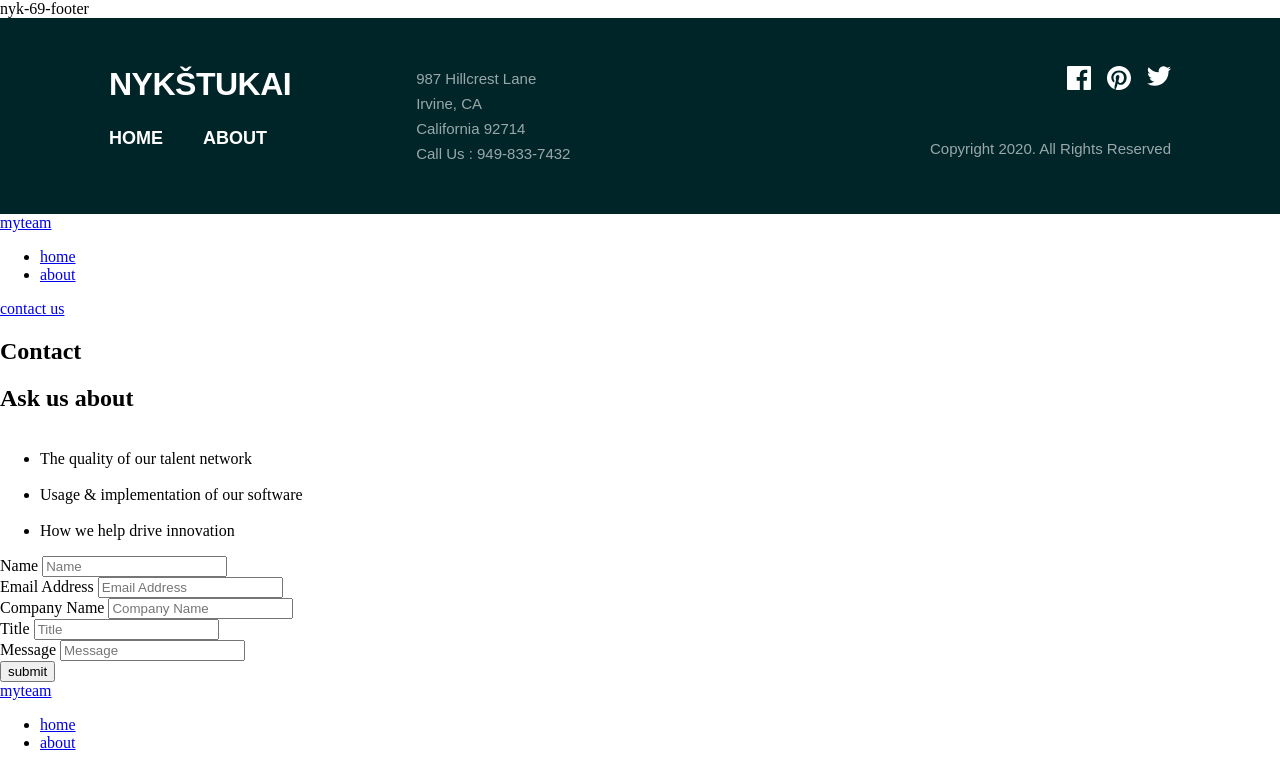
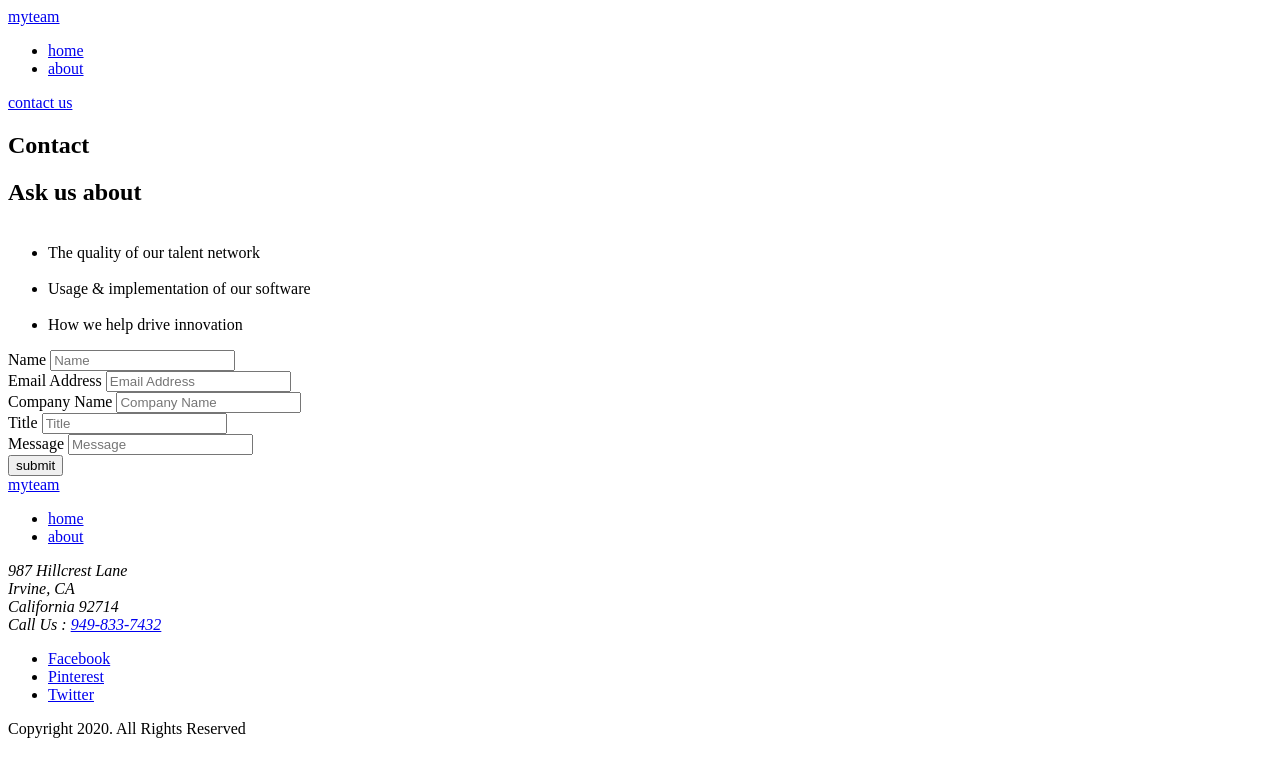
Before and after one commit to sebernardas/nykstukai-website, a plain HTML site: page index.html in a window 1280 px wide. Shown: the top 765 px of the page. Drawn offline with Linux system fonts and the light colour scheme.

Commit message:
Revert "Nyk 69 footer"

```diff
--- a/css/global.css
+++ /dev/null
@@ -1,88 +0,0 @@
-.footer {
-  background-color: #002529;
-  color: #ffffff;
-  padding: 48px 0;
-  font-family: sans-serif;
-}
-
-.footer-container {
-  max-width: 1110px;
-  width: 100%;
-  margin: 0 auto;
-  padding: 0 24px;
-  display: flex;
-  justify-content: space-between;
-  align-items: flex-start;
-  box-sizing: border-box;
-}
-.footer-brand {
-  display: flex;
-  flex-direction: column;
-  gap: 25px;
-}
-
-.footer-logo {
-  color: #ffffff;
-  font-size: 32px;
-  font-weight: 700;
-  text-decoration: none;
-  letter-spacing: -0.5px;
-}
-
-.footer-nav {
-  display: flex;
-  gap: 40px;
-}
-
-.footer-link {
-  color: #ffffff;
-  text-decoration: none;
-  font-size: 18px;
-  font-weight: 600;
-}
-
-.footer-link:hover {
-  color: #f67e7e;
-}
-.footer-address {
-  color: rgba(255, 255, 255, 0.6);
-  font-size: 15px;
-  line-height: 25px;
-  margin-right: auto;
-  margin-left: 125px;
-}
-
-.footer-address p {
-  margin: 0;
-}
-.footer-meta {
-  display: flex;
-  flex-direction: column;
-  align-items: flex-end;
-  justify-content: space-between;
-  gap: 50px;
-}
-
-.footer-socials {
-  display: flex;
-  gap: 16px;
-}
-
-.social-link {
-  color: #ffffff;
-  display: inline-flex;
-}
-
-.social-link:hover {
-  color: #f67e7e;
-}
-
-.footer-copyright {
-  color: rgba(255, 255, 255, 0.6);
-  font-size: 15px;
-  margin: 0;
-}
-
-body {
-  margin: 0;
-}
--- a/css/style.css
+++ /dev/null
@@ -1 +0,0 @@
-/* Main stylesheet */
--- a/index.html
+++ b/index.html
@@ -1,46 +1,8 @@
 <!DOCTYPE html>
-<html lang="lt">
+<html lang="en">
 <head>
     <meta charset="UTF-8">
     <meta name="viewport" content="width=device-width, initial-scale=1.0">
-  nyk-69-footer
-    <title>Document</title>
-    <link rel="stylesheet" href="css/global.css">
-</head>
-<body>
-    <h1 hidden>Nykštukai - Komanda
-    </h1>
-<footer class="footer">
-    <div class="footer-container">
-        <div class="footer-brand">
-        <a href="index.html" class="footer-logo">NYKŠTUKAI</a>
-        <nav class="footer-nav">
-          <a href="index.html" class="footer-link">HOME</a>
-          <a href="pages/about.html" class="footer-link">ABOUT</a>
-        </nav>
-      </div>
-     <div class="footer-address">
-         <p>987 Hillcrest Lane</p>
-         <p>Irvine, CA</p>
-         <p>California 92714</p>
-         <p>Call Us : 949-833-7432</p>
-       </div>
-<div class="footer-meta">
-        <div class="footer-socials">
-          <a href="#" aria-label="Facebook" class="social-link">
-            <svg width="24" height="24" viewBox="0 0 24 24" fill="currentColor"><path d="M22.675 0H1.325C.593 0 0 .593 0 1.325v21.351C0 23.407.593 24 1.325 24H12.82v-9.294H9.692v-3.622h3.128V8.413c0-3.1 1.893-4.788 4.659-4.788 1.325 0 2.463.099 2.795.143v3.24l-1.918.001c-1.504 0-1.795.715-1.795 1.763v2.313h3.587l-.467 3.622h-3.12V24h6.116c.73 0 1.323-.593 1.323-1.325V1.325C24 .593 23.407 0 22.675 0z"/></svg>
-          </a>
-          <a href="#" aria-label="Pinterest" class="social-link">
-            <svg width="24" height="24" viewBox="0 0 24 24" fill="currentColor"><path d="M12 0C5.373 0 0 5.372 0 12c0 5.084 3.163 9.426 7.627 11.174-.105-.949-.2-2.405.042-3.441.218-.937 1.407-5.965 1.407-5.965s-.359-.719-.359-1.782c0-1.668.967-2.914 2.171-2.914 1.023 0 1.518.769 1.518 1.69 0 1.029-.655 2.568-.994 3.995-.283 1.194.599 2.169 1.777 2.169 2.133 0 3.772-2.249 3.772-5.495 0-2.873-2.064-4.882-5.012-4.882-3.414 0-5.418 2.561-5.418 5.207 0 1.031.397 2.138.893 2.738.098.119.112.224.083.345l-.333 1.36c-.053.22-.174.267-.402.161-1.499-.698-2.436-2.889-2.436-4.649 0-3.785 2.75-7.262 7.929-7.262 4.163 0 7.398 2.967 7.398 6.931 0 4.136-2.607 7.464-6.227 7.464-1.216 0-2.359-.631-2.75-1.378l-.748 2.853c-.271 1.043-1.002 2.35-1.492 3.146C9.57 23.812 10.763 24 12 24c6.627 0 12-5.373 12-12 0-6.628-5.373-12-12-12z"/></svg>
-          </a>
-          <a href="#" aria-label="Twitter" class="social-link">
-            <svg width="24" height="20" viewBox="0 0 24 20" fill="currentColor"><path d="M24 2.557a9.83 9.83 0 01-2.828.775 4.932 4.932 0 002.165-2.724 9.864 9.864 0 01-3.127 1.195 4.916 4.916 0 00-3.594-1.555c-3.179 0-5.515 2.966-4.797 6.045A13.978 13.978 0 011.671 1.149a4.93 4.93 0 001.523 6.574 4.903 4.903 0 01-2.229-.616c-.054 2.281 1.581 4.415 3.949 4.89a4.935 4.935 0 01-2.224.084 4.918 4.918 0 004.6 3.419A9.9 9.9 0 010 17.54a13.94 13.94 0 007.548 2.212c9.142 0 14.307-7.721 13.995-14.646A9.936 9.936 0 0024 2.557z"/></svg>
-          </a>
-        </div>
-        <p class="footer-copyright">Copyright 2020. All Rights Reserved</p>
-      </div>
-    </div>
-  </footer>
     <title>Contact - my team</title>
 </head>
 <body>
@@ -124,6 +86,5 @@
        </div>
 </footer>
 
-main
 </body>
 </html>
```
Also changed, not shown: pages/about.html (deleted, +0 -42 lines), 1 other file.
